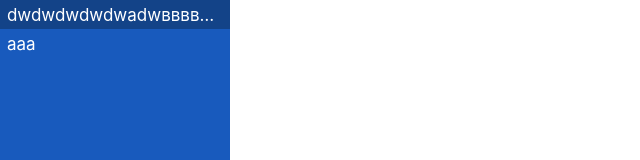
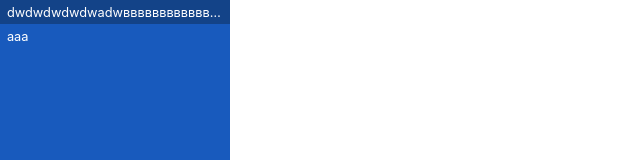
Before and after one commit to FrostyMemes/template-service-client, a React (Create React App) app: page / in a window 1280 px wide. Shown: the top 160 px of the page, without its empty margins (0-640 px from the left). Built offline with nearby package versions, Linux system fonts and the light colour scheme.

Commit message:
feat: added Test component for markup creating

```diff
--- a/src/components/ui/TemplateList/TemplateList.module.css
+++ b/src/components/ui/TemplateList/TemplateList.module.css
@@ -18,7 +18,7 @@
 }
 
 .templateContent{
-    font-size: 17px;
+    font-size: 1vw;
     padding: 2% 3%;
     overflow: hidden;
     text-overflow: ellipsis;
```
